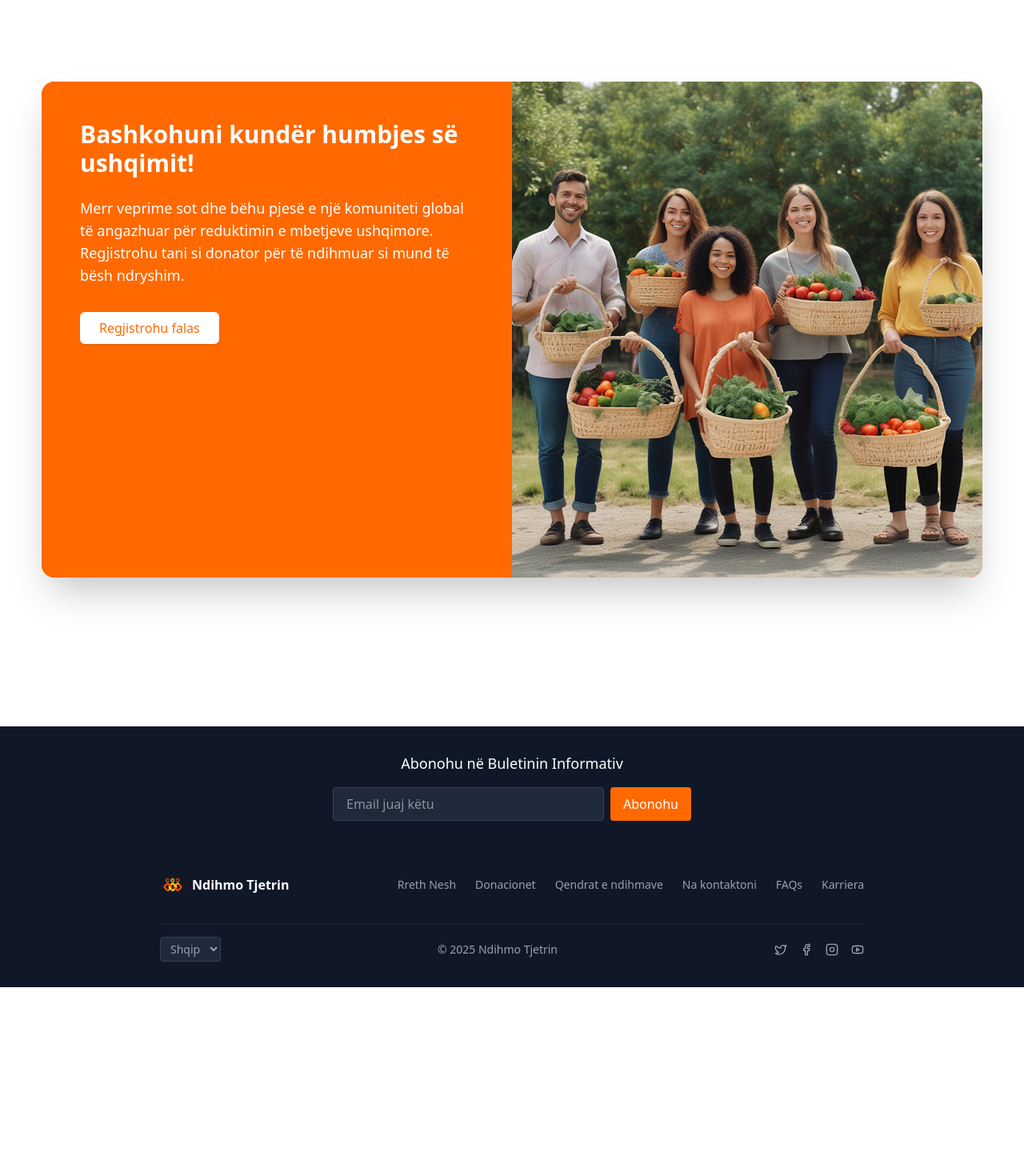
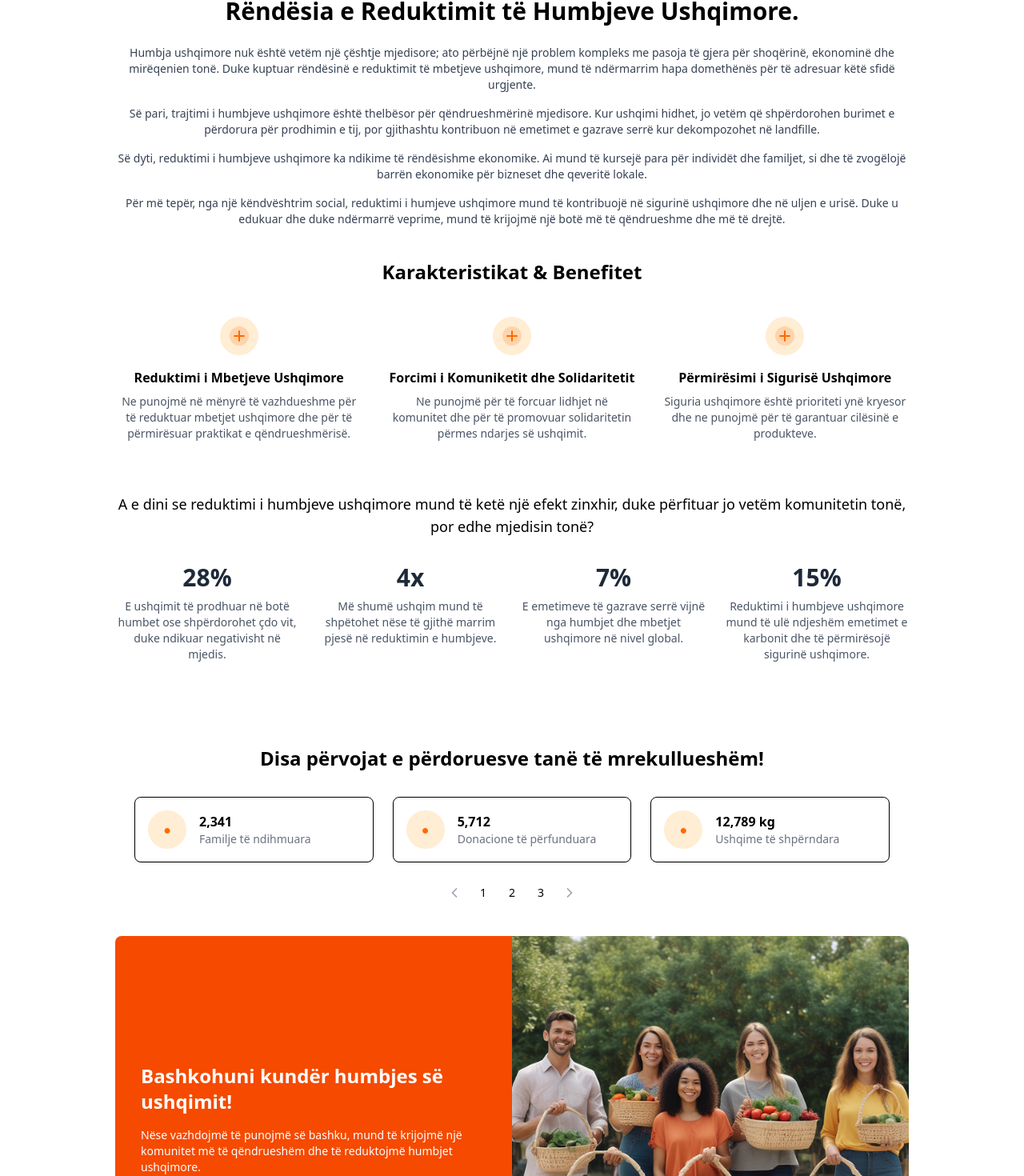
Before and after one commit to Lab-Course-2025/food-waste-reduction-react, a React (Vite) app: page /information in a window 1280 px wide. Shown: the part 84-1554 px from the top of the page at 80% size. Before the commit the page ends 1318 px from the top, so only its background shows below. Built offline with nearby package versions, Linux system fonts and the light colour scheme.

Commit message:
Information Page Update

```diff
--- a/src/pages/Information.jsx
+++ b/src/pages/Information.jsx
@@ -1,41 +1,230 @@
 import React from "react";
+import { ArrowDown, ChevronLeft, ChevronRight, Menu } from "lucide-react"
+import Button from "../components/Button";
+import Input from "../components/Input";
 import Header from "../components/Header";
 import Footer from "../components/Footer";
-import Button from "../components/Button";
-import Input from "../components/Input";
-import Iphoto from "./../assets/information-photo.png";
+import IPhoto from "../assets/information-photo.png"
 
 const LandingPage = () => {
   return (
-    <div>
-        <Header />
-        <main className="flex-1">
-        {/* Hero Section */}
-            <section className="py-16 md:py-24">
-            <div className="container mx-auto px-6 md:px-12 flex items-center justify-center min-h-screen">
-              <div className="shadow-2xl w-full max-w-[1176px] h-[620px] bg-[#ff4c00] rounded-2xl overflow-hidden flex">
-                {/* Left Side Content */}
-                <div className="bg-orange-500 text-white p-8 md:p-12 md:w-1/2">
-                  <h2 className="text-3xl font-bold mb-6">Bashkohuni kundër humbjes së ushqimit!</h2>
-                  <p className="mb-8 text-lg">
-                    Merr veprime sot dhe bëhu pjesë e një komuniteti global të angazhuar për reduktimin e mbetjeve
-                    ushqimore. Regjistrohu tani si donator për të ndihmuar si mund të bësh ndryshim.
-                  </p>
-                  <Button className="bg-white text-orange-500 hover:bg-orange-100 py-2 px-6 rounded-md transition duration-300">
-                    Regjistrohu falas
-                  </Button>
-                </div>
+    <div className="flex flex-col min-h-screen">
+    {/* Main Title */}
+    <Header/>
+    <main className="max-w-5xl mx-auto px-4 py-8 pt-[80px] flex-grow">
 
-                {/* Right Side Image */}
-                <div className="h-full flex items-center justify-center hidden md:block">
-                  <img src={Iphoto} alt="Login Illustration" className="w-full h-full"/>
-                </div>
+      <div className="text-center mb-10">
+        <h1 className="text-3xl font-bold mb-6">Rëndësia e Reduktimit të Humbjeve Ushqimore.</h1>
+
+        <p className="text-sm mb-4 text-gray-700">
+        Humbja ushqimore nuk është vetëm një çështje mjedisore; ato përbëjnë një problem kompleks me pasoja të gjera për shoqërinë,
+        ekonominë dhe mirëqenien tonë. Duke kuptuar rëndësinë e reduktimit të mbetjeve ushqimore, mund të ndërmarrim hapa domethënës për të adresuar këtë sfidë urgjente.
+
+        </p>
+
+        <p className="text-sm mb-4 text-gray-700">
+        Së pari, trajtimi i humbjeve ushqimore është thelbësor për qëndrueshmërinë mjedisore. Kur ushqimi hidhet, jo vetëm që shpërdorohen burimet e përdorura për prodhimin e tij,
+        por gjithashtu kontribuon në emetimet e gazrave serrë kur dekompozohet në landfille.
+        </p>
+
+        <p className="text-sm mb-4 text-gray-700">
+        Së dyti, reduktimi i humbjeve ushqimore ka ndikime të rëndësishme ekonomike. Ai mund të kursejë para për individët dhe familjet,
+        si dhe të zvogëlojë barrën ekonomike për bizneset dhe qeveritë lokale.
+        </p>
+
+        <p className="text-sm mb-4 text-gray-700">
+        Për më tepër, nga një këndvështrim social, reduktimi i humjeve ushqimore mund të kontribuojë në sigurinë ushqimore dhe në uljen e urisë. Duke u edukuar dhe duke ndërmarrë veprime,
+        mund të krijojmë një botë më të qëndrueshme dhe më të drejtë.
+        </p>
+      </div>
+
+      {/* Benefits Section */}
+      <section className="mb-16">
+        <h2 className="text-2xl font-bold text-center mb-10">Karakteristikat & Benefitet</h2>
+
+        <div className="grid grid-cols-1 md:grid-cols-3 gap-8">
+          <div className="text-center">
+            <div className="flex justify-center mb-4">
+              <div className="bg-orange-100 p-3 rounded-full">
+                <svg
+                  width="24"
+                  height="24"
+                  viewBox="0 0 24 24"
+                  fill="none"
+                  xmlns="http://www.w3.org/2000/svg"
+                  className="text-orange-500"
+                >
+                  <rect width="24" height="24" rx="12" fill="currentColor" fillOpacity="0.2" />
+                  <path d="M12 6V18M6 12H18" stroke="currentColor" strokeWidth="2" strokeLinecap="round" />
+                </svg>
               </div>
             </div>
-          </section>
+            <h3 className="font-bold mb-2">Reduktimi i Mbetjeve Ushqimore</h3>
+            <p className="text-sm text-gray-600">
+              Ne punojmë në mënyrë të vazhdueshme për të reduktuar mbetjet ushqimore dhe për të përmirësuar praktikat e
+              qëndrueshmërisë.
+            </p>
+          </div>
 
-        </main>
-        <Footer />
+          <div className="text-center">
+            <div className="flex justify-center mb-4">
+              <div className="bg-orange-100 p-3 rounded-full">
+                <svg
+                  width="24"
+                  height="24"
+                  viewBox="0 0 24 24"
+                  fill="none"
+                  xmlns="http://www.w3.org/2000/svg"
+                  className="text-orange-500"
+                >
+                  <rect width="24" height="24" rx="12" fill="currentColor" fillOpacity="0.2" />
+                  <path d="M12 6V18M6 12H18" stroke="currentColor" strokeWidth="2" strokeLinecap="round" />
+                </svg>
+              </div>
+            </div>
+            <h3 className="font-bold mb-2">Forcimi i Komuniketit dhe Solidaritetit</h3>
+            <p className="text-sm text-gray-600">
+              Ne punojmë për të forcuar lidhjet në komunitet dhe për të promovuar solidaritetin përmes ndarjes së
+              ushqimit.
+            </p>
+          </div>
+
+          <div className="text-center">
+            <div className="flex justify-center mb-4">
+              <div className="bg-orange-100 p-3 rounded-full">
+                <svg
+                  width="24"
+                  height="24"
+                  viewBox="0 0 24 24"
+                  fill="none"
+                  xmlns="http://www.w3.org/2000/svg"
+                  className="text-orange-500"
+                >
+                  <rect width="24" height="24" rx="12" fill="currentColor" fillOpacity="0.2" />
+                  <path d="M12 6V18M6 12H18" stroke="currentColor" strokeWidth="2" strokeLinecap="round" />
+                </svg>
+              </div>
+            </div>
+            <h3 className="font-bold mb-2">Përmirësimi i Sigurisë Ushqimore</h3>
+            <p className="text-sm text-gray-600">
+              Siguria ushqimore është prioriteti ynë kryesor dhe ne punojmë për të garantuar cilësinë e produkteve.
+            </p>
+          </div>
+        </div>
+      </section>
+
+      {/* Statistics Section */}
+      <section className="mb-16">
+        <h3 className="text-center mb-8 text-lg">
+          A e dini se reduktimi i humbjeve ushqimore mund të ketë një efekt zinxhir, duke përfituar jo vetëm komunitetin
+          tonë, por edhe mjedisin tonë?
+        </h3>
+
+        <div className="grid grid-cols-2 md:grid-cols-4 gap-6 mb-4">
+          <div className="text-center">
+            <p className="text-3xl font-bold text-gray-800">28%</p>
+            <p className="text-sm text-gray-600 mt-2">
+              E ushqimit të prodhuar në botë humbet ose shpërdorohet çdo vit, duke ndikuar negativisht në mjedis.
+            </p>
+          </div>
+
+          <div className="text-center">
+            <p className="text-3xl font-bold text-gray-800">4x</p>
+            <p className="text-sm text-gray-600 mt-2">
+              Më shumë ushqim mund të shpëtohet nëse të gjithë marrim pjesë në reduktimin e humbjeve.
+            </p>
+          </div>
+
+          <div className="text-center">
+            <p className="text-3xl font-bold text-gray-800">7%</p>
+            <p className="text-sm text-gray-600 mt-2">
+              E emetimeve të gazrave serrë vijnë nga humbjet dhe mbetjet ushqimore në nivel global.
+            </p>
+          </div>
+
+          <div className="text-center">
+            <p className="text-3xl font-bold text-gray-800">15%</p>
+            <p className="text-sm text-gray-600 mt-2">
+              Reduktimi i humbjeve ushqimore mund të ulë ndjeshëm emetimet e karbonit dhe të përmirësojë sigurinë
+              ushqimore.
+            </p>
+          </div>
+        </div>
+      </section>
+
+      {/* Testimonials Section */}
+      <section className="mx-auto max-w-6xl px-4 py-10 md:px-6">
+        <h2 className="mb-8 text-center text-2xl font-bold">Disa përvojat e përdoruesve tanë të mrekullueshëm!</h2>
+        <div className="grid grid-cols-1 gap-6 md:grid-cols-3">
+          <div className="flex items-center gap-4 rounded-lg border bg-white p-4 shadow-sm">
+            <div className="flex h-12 w-12 items-center justify-center rounded-full bg-orange-100">
+              <span className="text-orange-500">●</span>
+            </div>
+            <div>
+              <p className="font-semibold">2,341</p>
+              <p className="text-sm text-gray-500">Familje të ndihmuara</p>
+            </div>
+          </div>
+          <div className="flex items-center gap-4 rounded-lg border bg-white p-4 shadow-sm">
+            <div className="flex h-12 w-12 items-center justify-center rounded-full bg-orange-100">
+              <span className="text-orange-500">●</span>
+            </div>
+            <div>
+              <p className="font-semibold">5,712</p>
+              <p className="text-sm text-gray-500">Donacione të përfunduara</p>
+            </div>
+          </div>
+          <div className="flex items-center gap-4 rounded-lg border bg-white p-4 shadow-sm">
+            <div className="flex h-12 w-12 items-center justify-center rounded-full bg-orange-100">
+              <span className="text-orange-500">●</span>
+            </div>
+            <div>
+              <p className="font-semibold">12,789 kg</p>
+              <p className="text-sm text-gray-500">Ushqime të shpërndara</p>
+            </div>
+          </div>
+        </div>
+        <div className="mt-6 flex justify-center gap-2">
+          <button className="rounded-full p-1 hover:bg-gray-100">
+            <ChevronLeft className="h-5 w-5 text-gray-400" />
+          </button>
+          <button className="rounded-full p-1 hover:bg-gray-100">
+            <span className="flex h-5 w-5 items-center justify-center text-sm">1</span>
+          </button>
+          <button className="rounded-full p-1 hover:bg-gray-100">
+            <span className="flex h-5 w-5 items-center justify-center text-sm">2</span>
+          </button>
+          <button className="rounded-full p-1 hover:bg-gray-100">
+            <span className="flex h-5 w-5 items-center justify-center text-sm">3</span>
+          </button>
+          <button className="rounded-full p-1 hover:bg-gray-100">
+            <ChevronRight className="h-5 w-5 text-gray-400" />
+          </button>
+        </div>
+      </section>
+
+      {/* Call to Action */}
+      <section className="grid md:grid-cols-2 overflow-hidden rounded-lg">
+        <div className="bg-orange-600 text-white p-8 flex flex-col justify-center">
+          <h2 className="text-2xl font-bold mb-4">Bashkohuni kundër humbjes së ushqimit!</h2>
+          <p className="text-sm mb-6">
+            Nëse vazhdojmë të punojmë së bashku, mund të krijojmë një komunitet më të qëndrueshëm dhe të reduktojmë
+            humbjet ushqimore.
+          </p>
+          <Button className="bg-white text-orange-500">Regjistrohuni Falas!</Button>
+        </div>
+        <div className="bg-gray-200">
+          <img
+            src={IPhoto}
+            alt="People collaborating"
+            width={400}
+            height={300}
+            className="w-full h-full object-cover"
+          />
+        </div>
+      </section>
+    </main>
+    <Footer/>
     </div>
   );
 };
```
